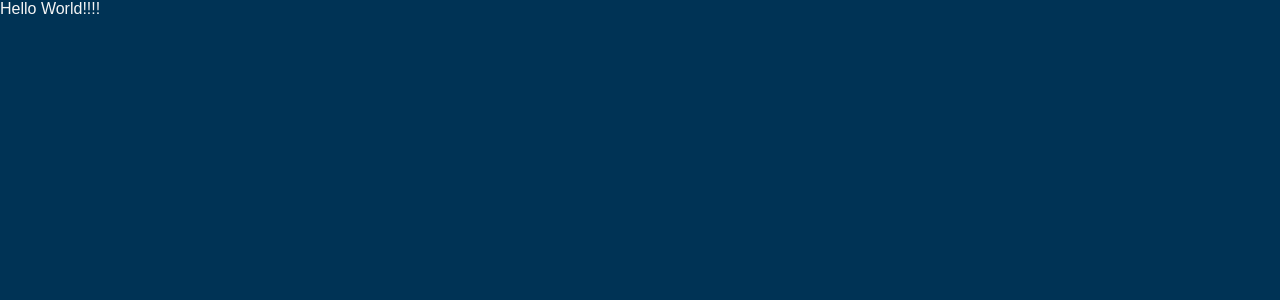
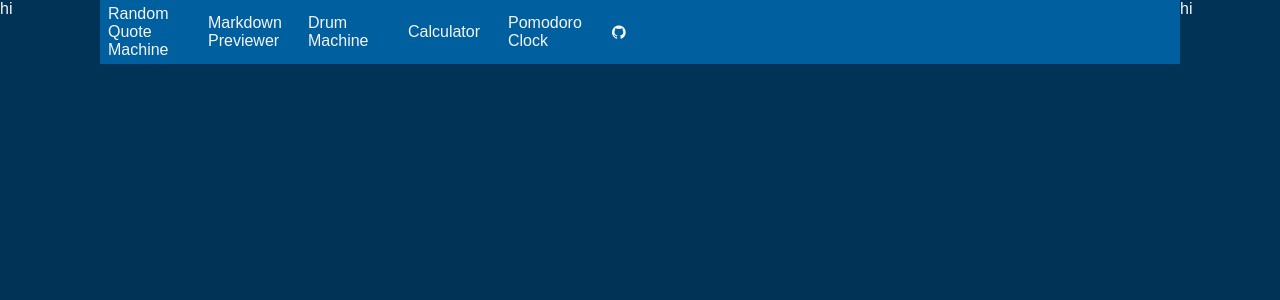
Before and after one commit to jbockerstette/react-freecodecamp-projects, a React (Create React App) app: page / in a window 1280 px wide. Shown: the top 300 px of the page. Built offline with nearby package versions, Linux system fonts and the light colour scheme; the HTML template or start-up script is replaced by a standard one.

Commit message:
Got some navs setup.

```diff
--- a/package.json
+++ b/package.json
@@ -2,11 +2,16 @@
   "name": "react-freecodecamp-projects",
   "version": "0.1.0",
   "private": true,
+  "author": {
+    "name": "Jim Bockerstette",
+    "email": "jim.bockerstette@gmail.com"
+  },
   "dependencies": {
     "react": "^16.4.0",
     "react-dom": "^16.4.0",
     "prop-types": "^15.6.1",
     "react-scripts": "1.1.4",
+    "react-router-dom": "^4.2.2",
     "enzyme": "^3.3.0",
     "enzyme-adapter-react-16": "^1.1.1",
     "isomorphic-fetch": "^2.2.1",
--- a/src/App.css
+++ b/src/App.css
@@ -1,3 +1,14 @@
+.main-grid {
+  display: grid;
+  grid-template-columns: 100px auto 100px;
+  grid-template-rows: auto 1fr;
+  height: 100%;
+}
+
+.header {
+  grid-column: 2;
+}
+
 .grid {
   display: grid;
   align-items: center;
--- a/src/App.js
+++ b/src/App.js
@@ -1,6 +1,13 @@
 import React from 'react';
+import Routes from './Routes';
 import './App.css';
 
-const App = () => <div>Hello World!!!!</div>;
+const App = () => (
+  <div className="main-grid">
+    <div>hi</div>
+    <Routes className="header" />
+    <div>hi</div>
+  </div>
+);
 
 export default App;
--- /dev/null
+++ b/src/Routes.css
@@ -0,0 +1,26 @@
+.nav-grid {
+  display: grid;
+  grid-template-columns: repeat(5, 100px) 1fr;
+  grid-template-rows: 64px;
+  background: rgb(0, 95, 158);
+}
+
+.nav-item {
+  display: flex;
+  align-items: center;
+  /* border: solid whitesmoke 1px; */
+  color: whitesmoke;
+  text-decoration: none;
+  padding: 8px;
+  height: 64px;
+  align-self: center;
+}
+
+.nav-item:hover {
+  opacity: 0.5;
+}
+
+.selected {
+  font-weight: bold;
+  background: rgb(0, 68, 114);
+}
--- /dev/null
+++ b/src/Routes.js
@@ -0,0 +1,62 @@
+import React from 'react';
+import { BrowserRouter as Router, NavLink } from 'react-router-dom';
+import './Routes.css';
+
+export const ButtonLink = ({ className, bgColor, ...rest }) => {
+  const cls = ['btn', className].join(' ');
+  return <a className={cls} style={{ background: bgColor }} {...rest} />;
+};
+const navGridClass = ['nav-grid'];
+
+const Routes = ({ className }) => {
+  navGridClass.push(className);
+  const cls = navGridClass.join(' ');
+  return (
+    <Router>
+      <div className={cls}>
+        <NavLink
+          className="nav-item"
+          activeClassName="selected"
+          to="/random-quote-machine"
+        >
+          Random Quote Machine
+        </NavLink>
+        <NavLink
+          className="nav-item"
+          activeClassName="selected"
+          to="/markdown-previewer"
+        >
+          Markdown Previewer
+        </NavLink>
+        <NavLink
+          className="nav-item"
+          activeClassName="selected"
+          to="/drum-machine"
+        >
+          Drum Machine
+        </NavLink>
+        <NavLink
+          className="nav-item"
+          activeClassName="selected"
+          to="/calculator"
+        >
+          Calculator
+        </NavLink>
+        <NavLink
+          className="nav-item"
+          activeClassName="selected"
+          to="/pomodoro-clock"
+        >
+          Pomodoro Clock
+        </NavLink>
+        <ButtonLink
+          className="fa fa-github nav-item"
+          href="https://github.com/jbockerstette/react-freecodecamp-projects"
+          target="_blank"
+        />
+      </div>
+    </Router>
+  );
+};
+
+export default Routes;
```
Also changed, not shown: 1 other file (tests, documents, lock files or other folders).
